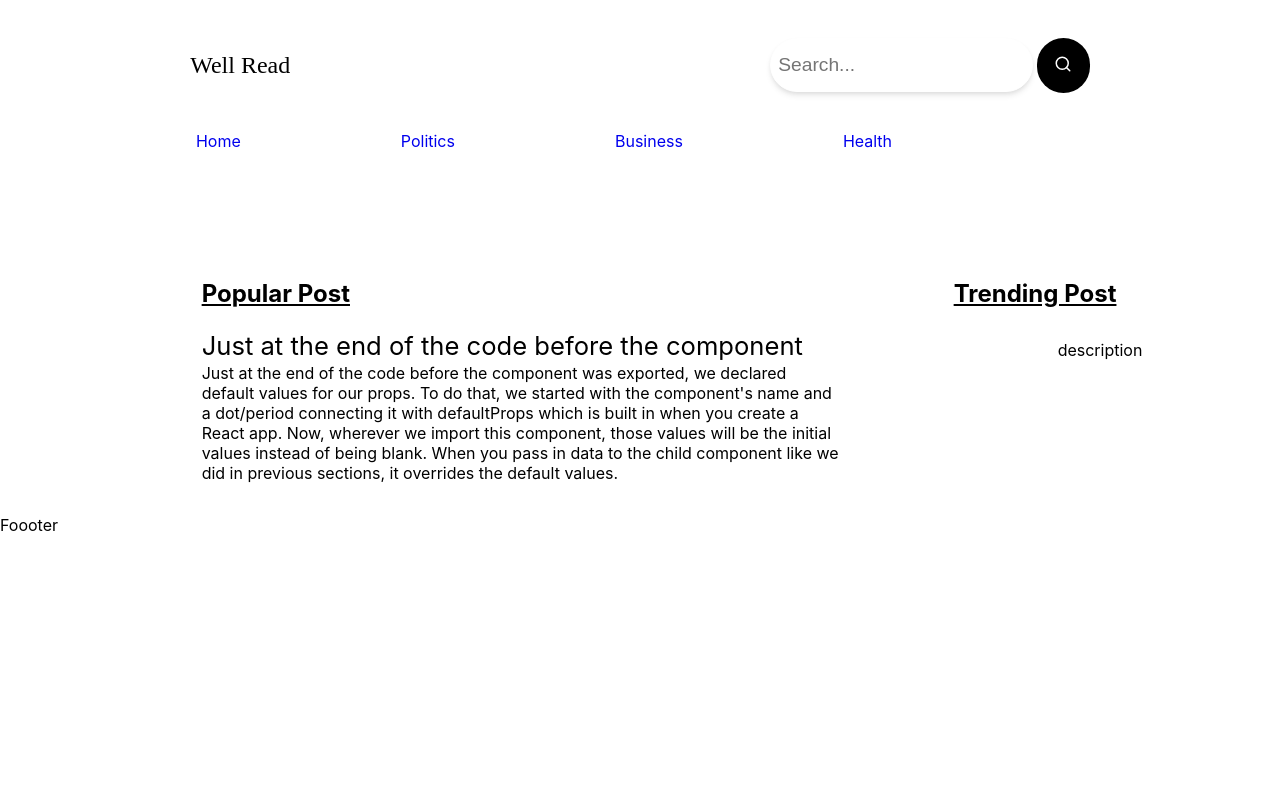
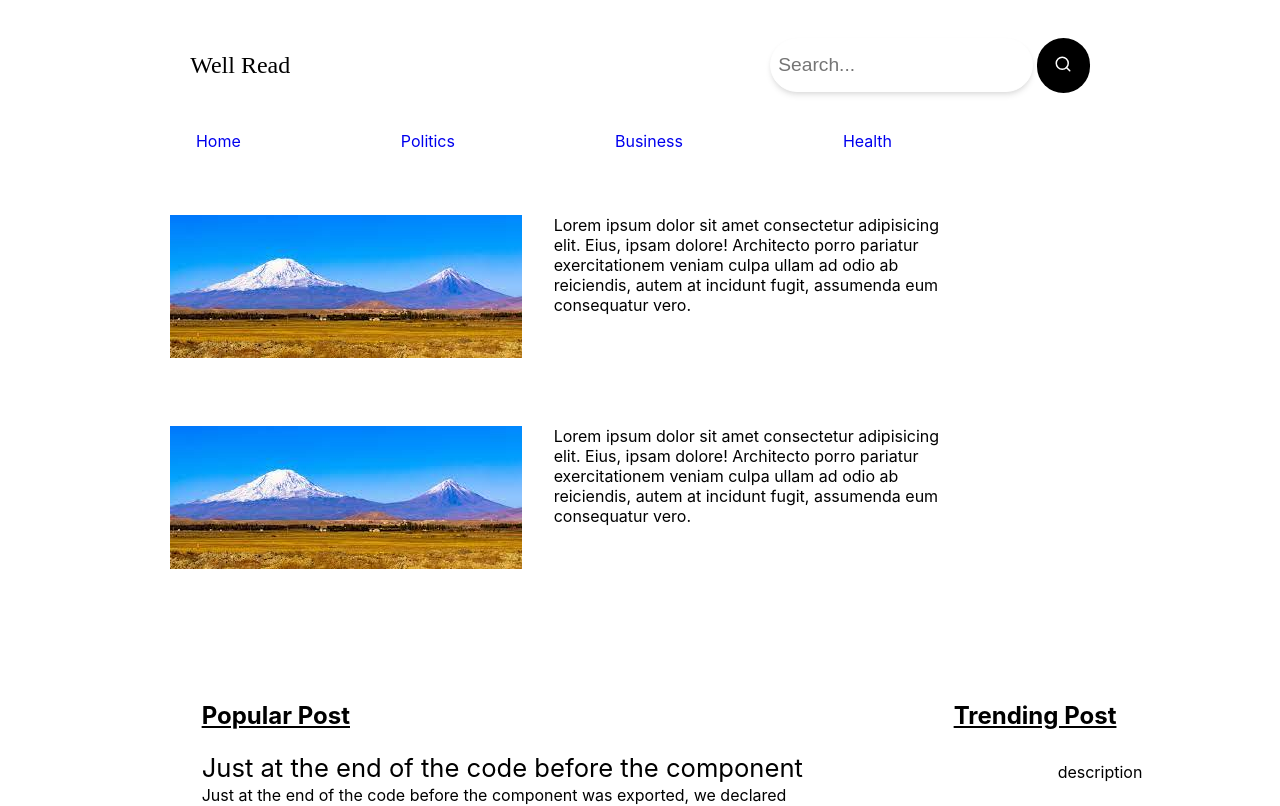
Before and after one commit to Jacsonrai/tutorClass, a React (Create React App) app: page /Home in a window 1280 px wide. Shown: the top 806 px of the page. Built offline with nearby package versions, Linux system fonts and the light colour scheme.

Commit message:
politics style changed

```diff
--- a/src/Component/Politics/Politics.jsx
+++ b/src/Component/Politics/Politics.jsx
@@ -1,5 +1,6 @@
 import React from "react";
 import Images from "../../Images.jpg";
+import "./Politic.css";
 const Politics = () => {
   return (
     <>
@@ -8,12 +9,12 @@ const Politics = () => {
           <img src={Images} alt="imageload" />
         </div>
         <div className="descriptioncontainer">
-          <div>
+
             Lorem ipsum dolor sit amet consectetur adipisicing elit. Eius, ipsam
             dolore! Architecto porro pariatur exercitationem veniam culpa ullam
             ad odio ab reiciendis, autem at incidunt fugit, assumenda eum
             consequatur vero.
-          </div>
+
         </div>
       </div>
     </>
--- a/src/Component/Politics/politic.css
+++ b/src/Component/Politics/politic.css
@@ -0,0 +1,11 @@
+.politicscontainer{
+    display: flex;
+    width: 50em;
+
+    padding: 2em;
+    gap: 2em ;
+    /* box-shadow: 50em; */
+}
+.imagecontainer{
+    width: 40em;
+}
--- a/src/Pages/Home/Home.jsx
+++ b/src/Pages/Home/Home.jsx
@@ -1,5 +1,5 @@
 import React from "react";
-import "./home.css";
+import './home.css';
 import Politics from "../../Component/Politics/Politics";
 import Bussiness from "../../Component/Bussiness/Bussiness";
 import PopularPost from "../../Component/PostType/PopularPost";
@@ -8,6 +8,8 @@ const Home = () => {
     <div className="Homecontainer">
       <div className="maincontiner">
         <div className="postContainer">
+          <Politics/>
+          <Politics/>
           <PopularPost />
         </div>
       </div>
```
